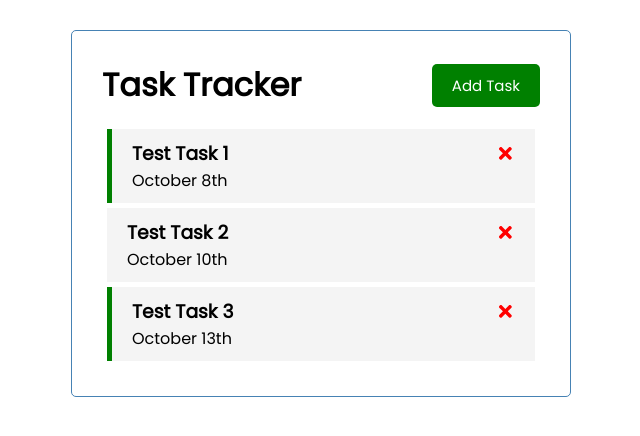
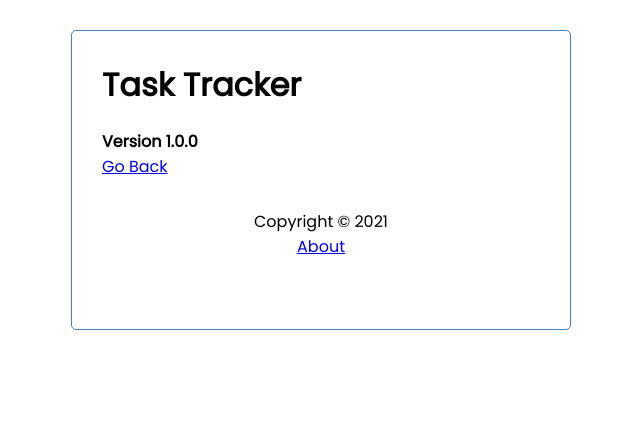
Before and after one commit to jdelia1/react-task-tracker, a React (Create React App) app: page /about in a window 1280 px wide. Shown: the top 436 px of the page, without its empty margins (319-959 px from the left). Built offline with nearby package versions, Linux system fonts and the light colour scheme; data requests are answered from the project's data file.

Commit message:
routing and about page

```diff
--- a/package.json
+++ b/package.json
@@ -10,6 +10,7 @@
     "react": "^17.0.2",
     "react-dom": "^17.0.2",
     "react-icons": "^4.2.0",
+    "react-router-dom": "^5.3.0",
     "react-scripts": "^4.0.3",
     "web-vitals": "^1.1.2"
   },
--- a/src/App.js
+++ b/src/App.js
@@ -1,7 +1,11 @@
+import { useState, useEffect } from 'react'
+import { BrowserRouter as Router, Route} from 'react-router-dom'
+
 import Header from './components/Header'
+import Footer from './components/Footer'
 import Tasks from './components/Tasks'
 import AddTask from './components/AddTask'
-import { useState, useEffect } from 'react'
+import About from './components/About'
 
 function App() {
     const [showAddTask, setShowAddTask] = useState(false)
@@ -72,13 +76,21 @@
     }
 
     return (
+        <Router>
             <div className="container">
                 <Header onAdd={() => setShowAddTask(!showAddTask)} showAdd={showAddTask} />
+                <Route path='/' exact render={(props) => (
+                    <>
                         {showAddTask && <AddTask onAdd={addTask} />}
                         {tasks.length > 0 ?
                             <Tasks tasks={tasks} onDelete={deleteTask} onToggle={toggleReminder}/> :
                             <p>No Tasks</p>}
+                    </>
+                )} />
+                <Route path='/about' component={About} />
+                <Footer />
             </div>
+        </Router>
     );
 }
 
--- /dev/null
+++ b/src/components/About.js
@@ -0,0 +1,12 @@
+import { Link } from 'react-router-dom'
+
+const About = () => {
+    return (
+        <div>
+            <h4>Version 1.0.0</h4>
+            <Link to='/'>Go Back</Link>
+        </div>
+    )
+}
+
+export default About
--- /dev/null
+++ b/src/components/Footer.js
@@ -0,0 +1,12 @@
+import { Link } from 'react-router-dom'
+
+const Footer = () => {
+    return (
+        <footer>
+            <p>Copyright &copy; {new Date().getFullYear()}</p>
+            <Link to='/about'>About</Link>
+        </footer>
+    )
+}
+
+export default Footer
--- a/src/components/Header.js
+++ b/src/components/Header.js
@@ -1,13 +1,16 @@
 import PropTypes from 'prop-types'
+import { useLocation } from 'react-router-dom'
 import Button from './Button'
 
 const Header = ({ title, onAdd, showAdd }) => {
-
+    const location = useLocation()
 
     return (
         <header className='header'>
             <h1>{title}</h1>
-            <Button color={showAdd ? 'red' : 'green'} text={showAdd ? 'Close' : 'Add Task'} onClick={onAdd} />
+            { location.pathname === '/' && (
+                <Button color={showAdd ? 'red' : 'green'} text={showAdd ? 'Close' : 'Add Task'} onClick={onAdd} />
+            )}
         </header>
     )
 }
```
Also changed, not shown: 1 other file (tests, documents, lock files or other folders). Lines whose indentation alone changed are shown as unchanged.
